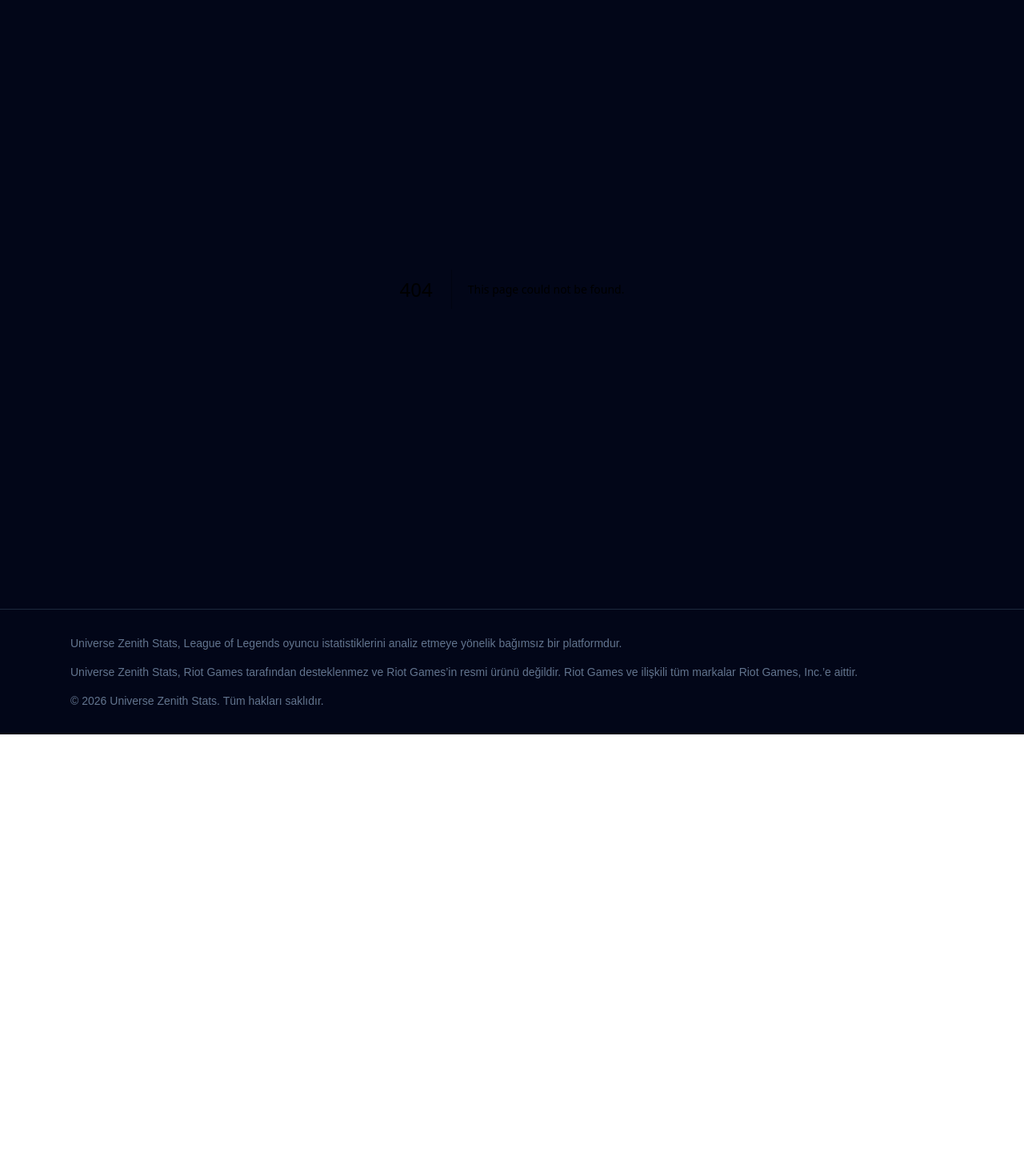
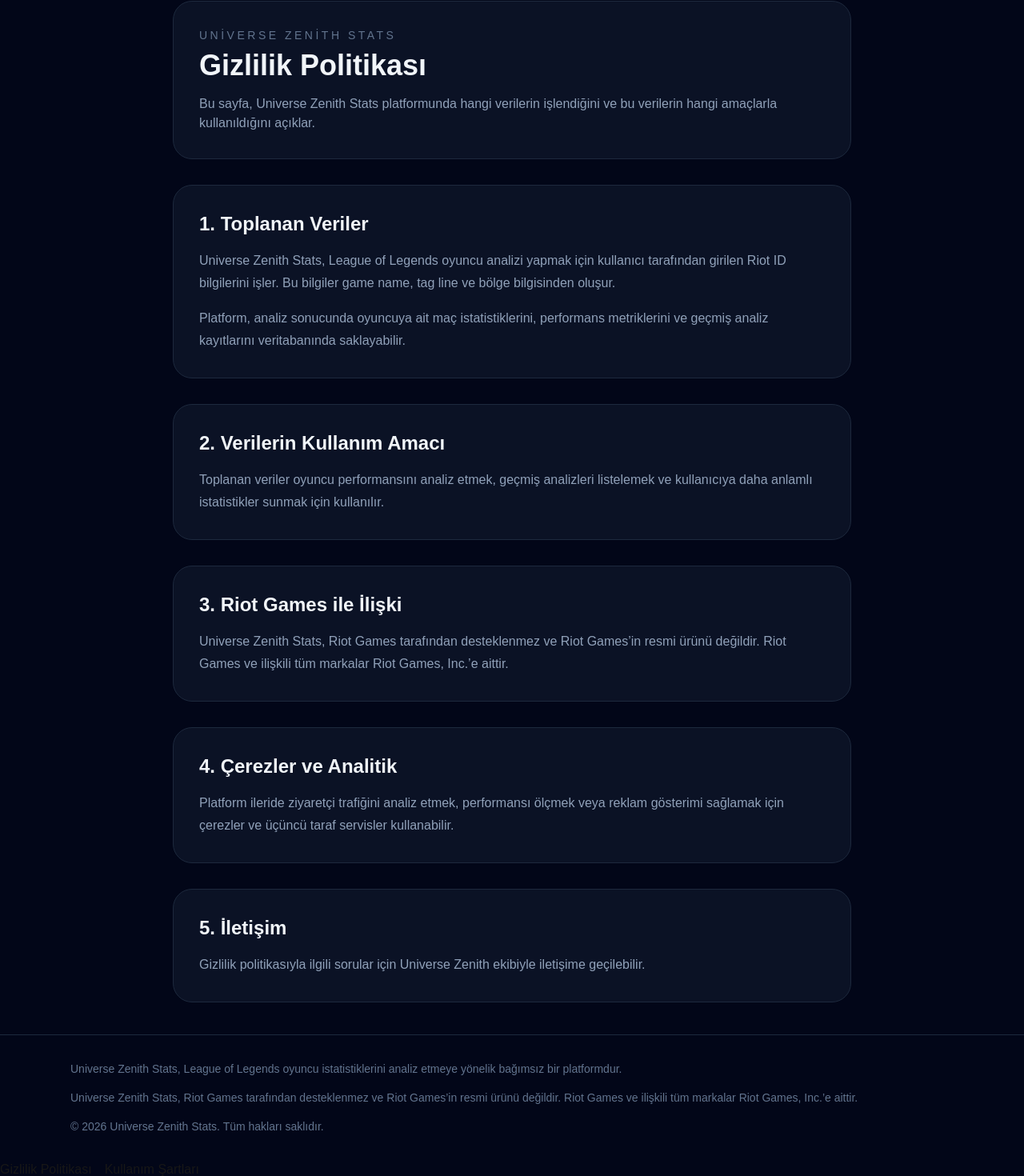
Before and after one commit to tunakrkmz0/universe-zenith-stats, a Next.js app: page /privacy in a window 1280 px wide. Before the commit this address had no page. Shown: the part 116-1586 px from the top of the page at 80% size. Before the commit the page ends 1034 px from the top, so only its background shows below. Built offline with nearby package versions, Linux system fonts and the light colour scheme.

Commit message:
Add privacy and terms pages

```diff
--- a/app/layout.tsx
+++ b/app/layout.tsx
@@ -37,6 +37,14 @@
                   Analiz
                 </Link>
 
+                <Link href="/privacy" className="transition hover:text-cyan-300">
+                  Gizlilik
+                </Link>
+
+                <Link href="/terms" className="transition hover:text-cyan-300">
+                  Şartlar
+                </Link>
+
                 <a
                   href="https://universezenith.com"
                   className="transition hover:text-cyan-300"
@@ -67,6 +75,15 @@
                 saklıdır.
               </p>
             </div>
+            <div className="flex flex-wrap gap-4">
+              <Link href="/privacy" className="transition hover:text-cyan-300">
+                Gizlilik Politikası
+              </Link>
+
+              <Link href="/terms" className="transition hover:text-cyan-300">
+                Kullanım Şartları
+              </Link>
+            </div>
           </footer>
         </div>
       </body>
--- /dev/null
+++ b/app/privacy/page.tsx
@@ -0,0 +1,80 @@
+export default function PrivacyPage() {
+  return (
+    <main className="text-slate-100">
+      <section className="mx-auto flex w-full max-w-4xl flex-col gap-8 px-6 py-10">
+        <div className="rounded-3xl border border-slate-800 bg-slate-900/70 p-8">
+          <p className="text-sm uppercase tracking-[0.25em] text-slate-500">
+            Universe Zenith Stats
+          </p>
+
+          <h1 className="mt-2 text-4xl font-bold">Gizlilik Politikası</h1>
+
+          <p className="mt-4 text-slate-400">
+            Bu sayfa, Universe Zenith Stats platformunda hangi verilerin
+            işlendiğini ve bu verilerin hangi amaçlarla kullanıldığını açıklar.
+          </p>
+        </div>
+
+        <ContentSection title="1. Toplanan Veriler">
+          <p>
+            Universe Zenith Stats, League of Legends oyuncu analizi yapmak için
+            kullanıcı tarafından girilen Riot ID bilgilerini işler. Bu bilgiler
+            game name, tag line ve bölge bilgisinden oluşur.
+          </p>
+
+          <p>
+            Platform, analiz sonucunda oyuncuya ait maç istatistiklerini,
+            performans metriklerini ve geçmiş analiz kayıtlarını veritabanında
+            saklayabilir.
+          </p>
+        </ContentSection>
+
+        <ContentSection title="2. Verilerin Kullanım Amacı">
+          <p>
+            Toplanan veriler oyuncu performansını analiz etmek, geçmiş analizleri
+            listelemek ve kullanıcıya daha anlamlı istatistikler sunmak için
+            kullanılır.
+          </p>
+        </ContentSection>
+
+        <ContentSection title="3. Riot Games ile İlişki">
+          <p>
+            Universe Zenith Stats, Riot Games tarafından desteklenmez ve Riot
+            Games’in resmi ürünü değildir. Riot Games ve ilişkili tüm markalar
+            Riot Games, Inc.’e aittir.
+          </p>
+        </ContentSection>
+
+        <ContentSection title="4. Çerezler ve Analitik">
+          <p>
+            Platform ileride ziyaretçi trafiğini analiz etmek, performansı
+            ölçmek veya reklam gösterimi sağlamak için çerezler ve üçüncü taraf
+            servisler kullanabilir.
+          </p>
+        </ContentSection>
+
+        <ContentSection title="5. İletişim">
+          <p>
+            Gizlilik politikasıyla ilgili sorular için Universe Zenith ekibiyle
+            iletişime geçilebilir.
+          </p>
+        </ContentSection>
+      </section>
+    </main>
+  );
+}
+
+function ContentSection(props: {
+  title: string;
+  children: React.ReactNode;
+}) {
+  return (
+    <section className="rounded-3xl border border-slate-800 bg-slate-900/70 p-8">
+      <h2 className="text-2xl font-semibold">{props.title}</h2>
+
+      <div className="mt-4 flex flex-col gap-4 leading-7 text-slate-400">
+        {props.children}
+      </div>
+    </section>
+  );
+}
--- /dev/null
+++ b/app/terms/page.tsx
@@ -0,0 +1,75 @@
+export default function TermsPage() {
+  return (
+    <main className="text-slate-100">
+      <section className="mx-auto flex w-full max-w-4xl flex-col gap-8 px-6 py-10">
+        <div className="rounded-3xl border border-slate-800 bg-slate-900/70 p-8">
+          <p className="text-sm uppercase tracking-[0.25em] text-slate-500">
+            Universe Zenith Stats
+          </p>
+
+          <h1 className="mt-2 text-4xl font-bold">Kullanım Şartları</h1>
+
+          <p className="mt-4 text-slate-400">
+            Bu sayfa, Universe Zenith Stats platformunun kullanım şartlarını
+            açıklar.
+          </p>
+        </div>
+
+        <ContentSection title="1. Platformun Amacı">
+          <p>
+            Universe Zenith Stats, League of Legends oyuncu istatistiklerini
+            analiz etmek ve performans metriklerini kullanıcıya anlaşılır şekilde
+            sunmak için geliştirilmiş bağımsız bir analiz platformudur.
+          </p>
+        </ContentSection>
+
+        <ContentSection title="2. Resmi Ürün Olmama Durumu">
+          <p>
+            Universe Zenith Stats, Riot Games tarafından desteklenmez ve Riot
+            Games’in resmi ürünü değildir. Riot Games ve ilişkili tüm markalar
+            Riot Games, Inc.’e aittir.
+          </p>
+        </ContentSection>
+
+        <ContentSection title="3. Kullanıcı Sorumluluğu">
+          <p>
+            Kullanıcı, platformu yalnızca yasal ve adil kullanım amacıyla
+            kullanmalıdır. Platformun kötüye kullanılması, servisleri aşırı
+            yükleyecek otomatik istekler gönderilmesi veya yanıltıcı amaçlarla
+            kullanılması kabul edilmez.
+          </p>
+        </ContentSection>
+
+        <ContentSection title="4. Veri Doğruluğu">
+          <p>
+            Platformda gösterilen istatistikler, mevcut veri kaynaklarından elde
+            edilen bilgilerle hesaplanır. Bu verilerde gecikme, eksiklik veya
+            teknik hata oluşabilir.
+          </p>
+        </ContentSection>
+
+        <ContentSection title="5. Değişiklik Hakkı">
+          <p>
+            Universe Zenith Stats, platform özelliklerinde, analiz yöntemlerinde
+            ve kullanım şartlarında değişiklik yapma hakkını saklı tutar.
+          </p>
+        </ContentSection>
+      </section>
+    </main>
+  );
+}
+
+function ContentSection(props: {
+  title: string;
+  children: React.ReactNode;
+}) {
+  return (
+    <section className="rounded-3xl border border-slate-800 bg-slate-900/70 p-8">
+      <h2 className="text-2xl font-semibold">{props.title}</h2>
+
+      <div className="mt-4 flex flex-col gap-4 leading-7 text-slate-400">
+        {props.children}
+      </div>
+    </section>
+  );
+}
```
